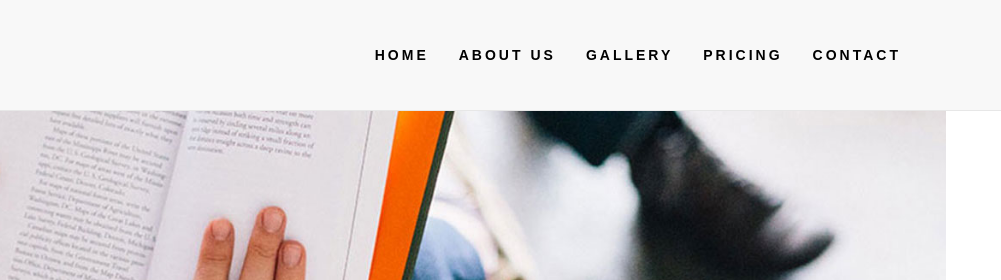
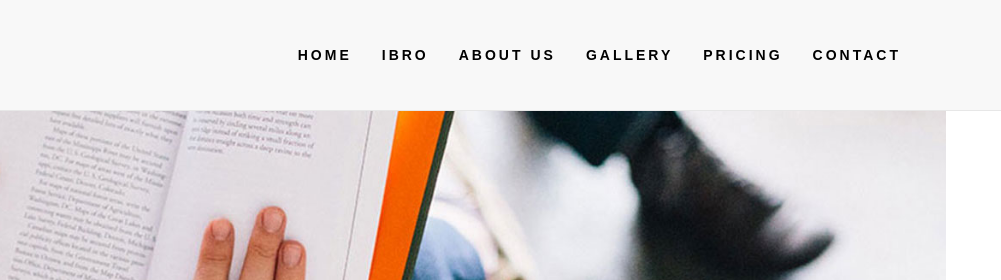
Before and after one commit to andrejpavlovic4/aquapark, a plain HTML site: page index.html in a window 1280 px wide. Shown: the top 280 px of the page, 279-1280 px from the left. Drawn offline with Linux system fonts and the light colour scheme; some packages are replaced by stand-ins of ours; a web font is replaced by a local one.

Commit message:
bojan commit

```diff
--- a/index.html
+++ b/index.html
@@ -6,7 +6,6 @@
 		<meta name="viewport" content="width=device-width, initial-scale=1">
 		<!-- The above 3 meta tags *must* come first in the head; any other head content must come *after* these tags -->
 		<title>One Page Bootstrap Template</title>
-
 		<!-- Bootstrap -->
 		<link href="css/bootstrap.min.css" rel="stylesheet">
 		<link href="css/bootstrap.min.css" rel="stylesheet">
@@ -34,7 +33,6 @@
 							<a class="navbar-brand" href="/"><img src="./images/przina_aqua_park1.png" class="img-responsive"></a>
 						</div>
 					</div>
-
 					<div class="col-md-10">
 						<!-- Brand and toggle get grouped for better mobile display -->
 						<div class="navbar-header">
@@ -46,6 +44,7 @@
 						<div class="collapse navbar-collapse" id="menu">
 							<ul class="nav navbar-nav navbar-right">
 								<li><a href="#home">Home</a></li>
+								<li><a href="#home">ibro</a></li>
 								<li><a href="#about">About Us</a></li>
 								<li><a href="#gallery">Gallery</a></li>
 								<li><a href="#pricing">Pricing</a></li>
@@ -70,7 +69,6 @@
 									<li data-target="#carousel-slider" data-slide-to="1"></li>
 									<li data-target="#carousel-slider" data-slide-to="2"></li>
 								</ol>
-
 								<div class="carousel-inner">
 									<div class="item active">
 										<img src="images/6.jpg" class="img-responsive" alt="">
@@ -113,9 +111,7 @@
 							<div class="col-sm-6 wow fadeInRight">
 								<img src="images/1.png" class="img-responsive" />
 								<p>Lorem ipsum dolor sit amet, consectetur adipisicing elit. Magni autem minus sint, commodi.</p>
-
 								</div><!--/.col-sm-6-->
-
 								<div class="col-sm-6 wow fadeInDown">
 									<div class="accordion">
 										<div class="panel-group" id="accordion1">
@@ -128,7 +124,6 @@
 													</a>
 													</h3>
 												</div>
-
 												<div id="collapseOne1" class="panel-collapse collapse in">
 													<div class="panel-body">
 														<div class="media accordion-inner">
@@ -143,7 +138,6 @@
 													</div>
 												</div>
 											</div>
-
 											<div class="panel panel-default">
 												<div class="panel-heading">
 													<h3 class="panel-title">
@@ -164,7 +158,6 @@
 													</div>
 												</div>
 											</div>
-
 											<div class="panel panel-default">
 												<div class="panel-heading">
 													<h3 class="panel-title">
@@ -185,7 +178,6 @@
 													</div>
 												</div>
 											</div>
-
 											<div class="panel panel-default">
 												<div class="panel-heading">
 													<h3 class="panel-title">
@@ -209,7 +201,6 @@
 											</div><!--/#accordion1-->
 										</div>
 									</div>
-
 									</div><!--/.row-->
 									</div><!--/.container-->
 									</section><!--/#about-->
@@ -233,7 +224,6 @@
 													<li><a class="btn btn-default" href="#" data-filter=".html">Photography</a></li>
 													<li><a class="btn btn-default" href="#" data-filter=".wordpress">Web Development</a></li>
 													</ul><!--/#portfolio-filter-->
-
 													<div class="row">
 														<div class="portfolio-items">
 															<div class="portfolio-item apps col-xs-12 col-sm-4 col-md-3">
@@ -248,7 +238,6 @@
 																	</div>
 																</div>
 																</div><!--/.portfolio-item-->
-
 																<div class="portfolio-item joomla bootstrap col-xs-12 col-sm-4 col-md-3">
 																	<div class="recent-work-wrap">
 																		<img class="img-responsive" src="images/portfolio/recent/item2.png" alt="">
@@ -261,7 +250,6 @@
 																		</div>
 																	</div>
 																	</div><!--/.portfolio-item-->
-
 																	<div class="portfolio-item bootstrap wordpress col-xs-12 col-sm-4 col-md-3">
 																		<div class="recent-work-wrap">
 																			<img class="img-responsive" src="images/portfolio/recent/item3.png" alt="">
@@ -274,7 +262,6 @@
 																			</div>
 																		</div>
 																		</div><!--/.portfolio-item-->
-
 																		<div class="portfolio-item joomla wordpress apps col-xs-12 col-sm-4 col-md-3">
 																			<div class="recent-work-wrap">
 																				<img class="img-responsive" src="images/portfolio/recent/item4.png" alt="">
@@ -300,7 +287,6 @@
 																					</div>
 																				</div>
 																				</div><!--/.portfolio-item-->
-
 																				<div class="portfolio-item wordpress html apps col-xs-12 col-sm-4 col-md-3">
 																					<div class="recent-work-wrap">
 																						<img class="img-responsive" src="images/portfolio/recent/item6.png" alt="">
@@ -313,7 +299,6 @@
 																						</div>
 																					</div>
 																					</div><!--/.portfolio-item-->
-
 																					<div class="portfolio-item wordpress html col-xs-12 col-sm-4 col-md-3">
 																						<div class="recent-work-wrap">
 																							<img class="img-responsive" src="images/portfolio/recent/item7.png" alt="">
@@ -326,7 +311,6 @@
 																							</div>
 																						</div>
 																						</div><!--/.portfolio-item-->
-
 																						<div class="portfolio-item wordpress html bootstrap col-xs-12 col-sm-4 col-md-3">
 																							<div class="recent-work-wrap">
 																								<img class="img-responsive" src="images/portfolio/recent/item8.png" alt="">
@@ -344,7 +328,6 @@
 																				</div>
 																			</div>
 																			</section><!--/#portfolio-item-->
-
 																			<section id="pricing" style="background-attachment: fixed; background-image: url(./images/aquapark.jpeg); background-repeat: no-repeat; background-size: cover;">
 																				<div class="container">
 																					<div class="row">
@@ -413,7 +396,6 @@
 																					</div>
 																				</div>
 																			</section>
-
 
 
 																			<section id="contact" style="background-image: url(./images/contact.jpg); background-attachment: fixed;">
@@ -495,7 +477,6 @@
 																							</section>
 
 
-
 																							<script>
 																									function myMap() {
 																										var myCenter = new google.maps.LatLng(42.917946, 17.186702);
```
Lines whose indentation alone changed are shown as unchanged.
